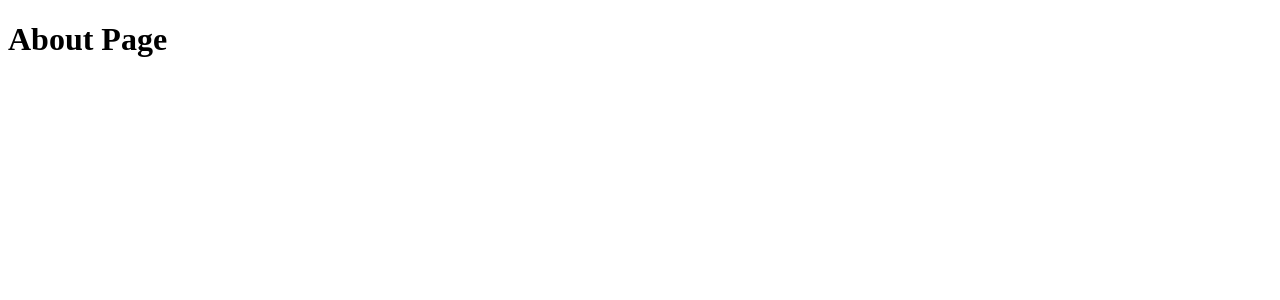
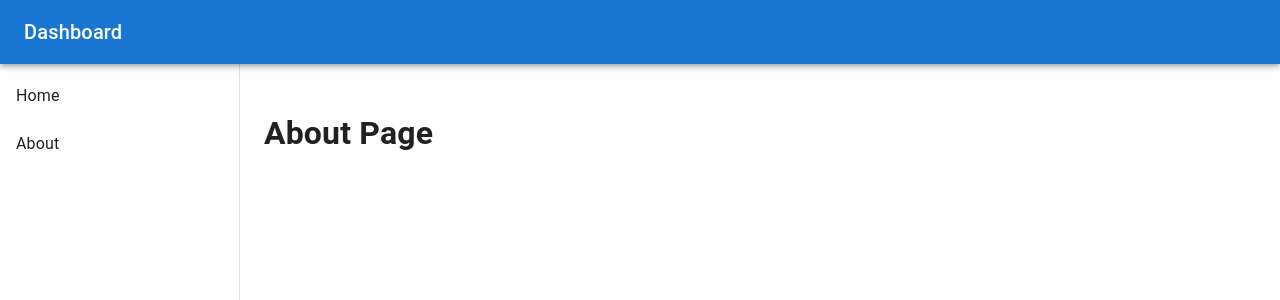
Before and after one commit to Nikitozz13/cryptocurrency-rates, a React app: page /about in a window 1280 px wide. Shown: the top 300 px of the page. Built offline with nearby package versions, Linux system fonts and the light colour scheme.

Commit message:
Base functionality and home page view

```diff
--- /dev/null
+++ b/src/App.tsx
@@ -0,0 +1,20 @@
+import React from 'react';
+import { Routes, Route } from 'react-router-dom';
+import Dashboard from 'components/Dashboard';
+import HomePage from 'pages/Home';
+import AboutPage from 'pages/About';
+import TickerPage from 'pages/Ticker';
+
+const App = () => {
+  return (
+    <Dashboard>
+      <Routes>
+        <Route path="/" element={<HomePage />} />
+        <Route path="/about" element={<AboutPage />} />
+        <Route path="/:ticker" element={<TickerPage />} />
+      </Routes>
+    </Dashboard>
+  );
+}
+
+export default App;
--- a/src/api/rates.ts
+++ b/src/api/rates.ts
@@ -18,15 +18,29 @@ type CurrencyExtended = {
   [key: Ticker]: Currency;
 };
 
-type RatesExtended = [keyof Currency, Currency][];
+// type RatesExtended = [keyof Currency, Currency][];
 
-export const fetchRatesExtended = async (): Promise<RatesExtended> => {
+export const fetchRatesExtended = async (): Promise<CurrencyExtended> => {
   const response = await axios.get<CurrencyExtended>(
     'https://app.youhodler.com/api/v3/rates/extended'
   );
-  return Object.entries(response.data).sort();
+  return response.data;
 };
 
-export default {
-  fetchRatesExtended,
+// type ParsedRates = { currency: Ticker; rate: Pick<Rate, 'rate'> }[];
+type ParsedRates = { currency: Ticker; rate: number }[];
+
+export const parseRates = (
+  data: CurrencyExtended,
+  baseCurrency: Ticker
+): ParsedRates => {
+  return Object.entries(data)
+    .flatMap(([currency, details]) => {
+      const base = details[baseCurrency];
+      if (base) {
+        return { currency, rate: base.rate };
+      }
+      return [];
+    })
+    .sort((a, b) => a.currency.localeCompare(b.currency));
 };
--- a/src/components/App.tsx
+++ /dev/null
@@ -1,18 +0,0 @@
-import React from 'react';
-import { Routes, Route } from 'react-router-dom';
-import Home from 'pages/Home';
-import About from 'pages/About';
-
-function App() {
-  return (
-    <div>
-      <Routes>
-        <Route path="/" element={<Home />} />
-        <Route path="/about" element={<About />} />
-        <Route path="/:ticker" element={<Home />} />
-      </Routes>
-    </div>
-  );
-}
-
-export default App;
--- /dev/null
+++ b/src/components/CurrencyList.tsx
@@ -0,0 +1,91 @@
+import React, { useState } from 'react';
+import { useSuspenseQuery } from '@tanstack/react-query';
+import Card from '@mui/material/Card';
+import CardActionArea from '@mui/material/CardActionArea';
+import CardContent from '@mui/material/CardContent';
+import Typography from '@mui/material/Typography';
+import Paper from '@mui/material/Paper';
+import MenuItem from '@mui/material/MenuItem';
+import Select from '@mui/material/Select';
+import Grid from '@mui/material/Grid';
+import Stack from '@mui/material/Stack';
+
+import { fetchRatesExtended, parseRates } from 'api/rates';
+import { Link } from 'react-router-dom';
+
+const DEFAULT_BASE_CURRENCY = 'usd';
+
+const CurrencyList = () => {
+  const [baseCurrency, setBaseCurrency] = useState(DEFAULT_BASE_CURRENCY);
+
+  const { data } = useSuspenseQuery({
+    queryKey: ['ratesExtended'],
+    queryFn: () => fetchRatesExtended(),
+  });
+
+  const parsedRates = parseRates(data, baseCurrency);
+
+  return (
+    <Paper elevation={3} sx={{ maxWidth: 600, padding: 3, height: '100%' }}>
+      <Typography variant="h6" align="center" gutterBottom>
+        Exchange Rates ({baseCurrency.toUpperCase()})
+      </Typography>
+
+      <Stack
+        direction="row"
+        justifyContent="flex-end"
+        spacing={2}
+        sx={{ marginBottom: 2 }}
+      >
+        <Select
+          value={baseCurrency}
+          onChange={(e) => setBaseCurrency(e.target.value)}
+          sx={{ marginBottom: 2 }}
+        >
+          {Object.keys(data[Object.keys(data)[0]])
+            .sort()
+            .map((currency) => (
+              <MenuItem key={currency} value={currency}>
+                {currency.toUpperCase()}
+              </MenuItem>
+            ))}
+        </Select>
+      </Stack>
+
+      <Stack spacing={2} sx={{ overflowY: 'auto', flexGrow: 1 }}>
+        {parsedRates.map(({ currency, rate }) => (
+          <Link
+            to={`/${currency}`}
+            key={currency}
+            style={{ textDecoration: 'none' }}
+          >
+            <Card variant="outlined" sx={{ width: '100%' }}>
+              <CardActionArea>
+                <CardContent
+                  sx={{
+                    display: 'flex',
+                    justifyContent: 'space-between',
+                    padding: 3,
+                  }}
+                >
+                  <Typography
+                    variant="body1"
+                    component="span"
+                    fontWeight="bold"
+                  >
+                    {currency.toUpperCase()}
+                  </Typography>
+                  <Typography variant="body1" component="span">
+                    {`${rate} ${baseCurrency.toUpperCase()}`}
+                  </Typography>
+                </CardContent>
+              </CardActionArea>
+            </Card>
+          </Link>
+        ))}
+      </Stack>
+    </Paper>
+  );
+}
+
+export default CurrencyList;
--- /dev/null
+++ b/src/components/Dashboard.tsx
@@ -0,0 +1,78 @@
+import React from 'react';
+import { Link } from 'react-router-dom';
+import AppBar from '@mui/material/AppBar';
+import Toolbar from '@mui/material/Toolbar';
+import Typography from '@mui/material/Typography';
+import Box from '@mui/material/Box';
+import CssBaseline from '@mui/material/CssBaseline';
+import Drawer from '@mui/material/Drawer';
+import List from '@mui/material/List';
+import ListItemButton from '@mui/material/ListItemButton';
+import ListItemText from '@mui/material/ListItemText';
+
+const drawerWidth = 240;
+
+const routes = [
+  { name: 'Home', route: '/' },
+  { name: 'About', route: '/about' },
+];
+
+const Dashboard: React.FC<React.PropsWithChildren> = ({ children }) => {
+  return (
+    <Box sx={{ display: 'flex' }}>
+      <CssBaseline />
+
+      {/* Верхняя панель */}
+      <AppBar
+        position="fixed"
+        sx={{ zIndex: (theme) => theme.zIndex.drawer + 1 }}
+      >
+        <Toolbar>
+          <Typography variant="h6" noWrap component="div">
+            Dashboard
+          </Typography>
+        </Toolbar>
+      </AppBar>
+
+      {/* Боковая панель */}
+      <Drawer
+        variant="permanent"
+        sx={{
+          width: drawerWidth,
+          flexShrink: 0,
+          [`& .MuiDrawer-paper`]: {
+            width: drawerWidth,
+            boxSizing: 'border-box',
+          },
+        }}
+      >
+        <Toolbar />
+        <Box sx={{ overflow: 'auto' }}>
+          <List>
+            {routes.map((route) => (
+              <ListItemButton component={Link} to={route.route} key={route.route}>
+                <ListItemText primary={route.name} />
+              </ListItemButton>
+            ))}
+          </List>
+        </Box>
+      </Drawer>
+
+      {/* Основной контент */}
+      <Box
+        component="main"
+        sx={{
+          flexGrow: 1,
+          bgcolor: 'background.default',
+          p: 3,
+        }}
+      >
+        <Toolbar />
+        {/* Основной контент дашборда */}
+        {children}
+      </Box>
+    </Box>
+  );
+};
+
+export default Dashboard;
--- a/src/index.tsx
+++ b/src/index.tsx
@@ -2,7 +2,7 @@ import React from 'react';
 import ReactDOM from 'react-dom/client';
 import { BrowserRouter } from 'react-router-dom';
 import { QueryClient, QueryClientProvider } from '@tanstack/react-query';
-import App from './components/App';
+import App from './App';
 
 const queryClient = new QueryClient();
 
--- a/src/pages/About.tsx
+++ b/src/pages/About.tsx
@@ -1,6 +1,6 @@
 import React from 'react';
 
-function About() {
+const AboutPage = () => {
   return (
     <div>
       <h1>About Page</h1>
@@ -8,4 +8,4 @@ function About() {
   );
 }
 
-export default About;
+export default AboutPage;
--- a/src/pages/Home.tsx
+++ b/src/pages/Home.tsx
@@ -1,48 +1,12 @@
 import React, { Suspense } from 'react';
-import { useParams } from 'react-router-dom';
-import { useSuspenseQuery } from '@tanstack/react-query';
-import { Button } from '@mui/material';
+import CurrencyList from 'components/CurrencyList';
 
-import { fetchRatesExtended } from '../api/rates';
-
-// Или через react.lazy
-function DataList() {
-  const { data } = useSuspenseQuery({
-    queryKey: ['rates'],
-    queryFn: () => fetchRatesExtended(),
-  });
-
+const HomePage = () => {
   return (
-    <ul>
-      {data.map(([ticker, tickers]) => (
-        <li key={ticker}>
-          {ticker}
-          <ul>
-            {Object.entries(tickers).map(([innerTicker, rate]) => (
-              <li key={innerTicker}>{innerTicker}</li>
-            ))}
-          </ul>
-        </li>
-      ))}
-    </ul>
+    <Suspense fallback={<div>Loading...</div>}>
+      <CurrencyList />
+    </Suspense>
   );
 }
 
-function Home() {
-  const { ticker } = useParams();
-
-  return (
-    <div>
-      <h1>Home Page</h1>
-      <h2>{ticker}</h2>
-      <Button variant="contained" color="primary">
-        Material-UI Button
-      </Button>
-      <Suspense fallback={<div>Loading using suspense...</div>}>
-        <DataList />
-      </Suspense>
-    </div>
-  );
-}
-
-export default Home;
+export default HomePage;
--- /dev/null
+++ b/src/pages/Ticker.tsx
@@ -0,0 +1,14 @@
+import React from 'react';
+import { useParams } from 'react-router-dom';
+
+const TickerPage = () => {
+  const { ticker } = useParams();
+
+  return (
+    <div>
+      <h1>{ticker}</h1>
+    </div>
+  );
+}
+
+export default TickerPage;
--- a/tsconfig.json
+++ b/tsconfig.json
@@ -10,7 +10,9 @@
     "skipLibCheck": true,
     "baseUrl": "./src",
     "paths": {
-      "pages/*": ["pages/*"]
+      "api/*": ["api/*"],
+      "pages/*": ["pages/*"],
+      "components/*": ["components/*"]
     }
   },
   "include": ["src/**/*"]
--- a/webpack.config.js
+++ b/webpack.config.js
@@ -12,7 +12,9 @@ module.exports = {
   resolve: {
     extensions: ['.tsx', '.ts', '.js', '.jsx'],
     alias: {
+      api: path.resolve(__dirname, 'src/api'),
       pages: path.resolve(__dirname, 'src/pages'),
+      components: path.resolve(__dirname, 'src/components'),
     },
   },
   module: {
```
Also changed, not shown: .eslintrc.json, 1 other file (tests, documents, lock files or other folders).
